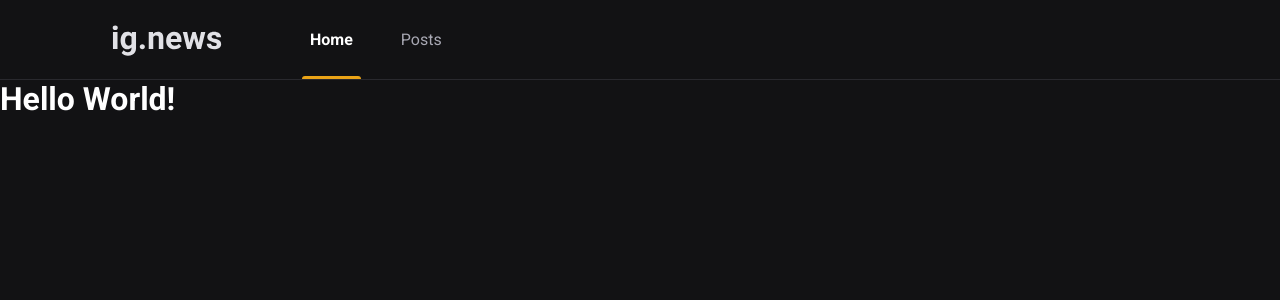
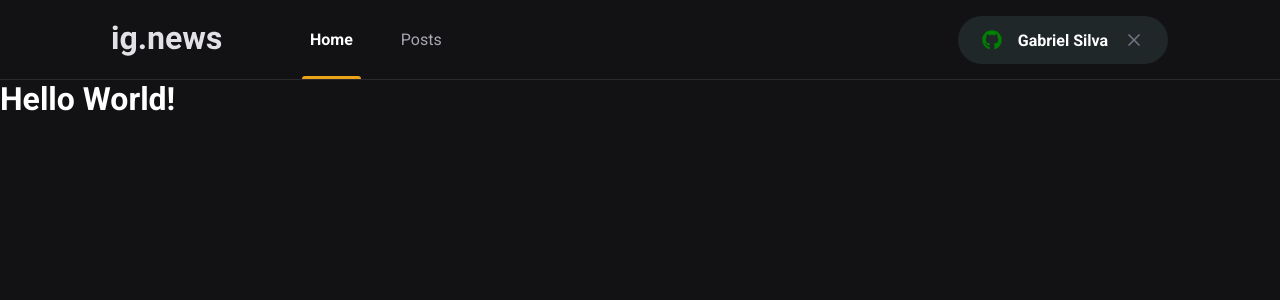
Before and after one commit to Gabrielscruz/ignews, a Next.js app: page / in a window 1280 px wide. Shown: the top 300 px of the page. Built offline with nearby package versions, Linux system fonts and the light colour scheme.

Commit message:
component-SignInButton

```diff
--- a/package.json
+++ b/package.json
@@ -12,6 +12,7 @@
     "next": "12.1.0",
     "react": "17.0.2",
     "react-dom": "17.0.2",
+    "react-icons": "^4.3.1",
     "sass": "^1.49.9",
     "typescript": "^4.6.2"
   },
--- a/src/components/Header/index.tsx
+++ b/src/components/Header/index.tsx
@@ -1,4 +1,5 @@
 import styles from './styles.module.scss';
+import { SignInButton} from '../SignInButton'
 
 export function Header() {
     return (
@@ -9,6 +10,7 @@
                     <a className={styles.active}>Home</a>
                     <a>Posts</a>
                 </nav>
+                <SignInButton/>
             </div>
         </header>
     )
--- a/src/components/Header/styles.module.scss
+++ b/src/components/Header/styles.module.scss
@@ -51,4 +51,8 @@
             }
         }
     }
+
+    button {
+        margin-left: auto;
+    }
 }
--- /dev/null
+++ b/src/components/SignInButton/index.tsx
@@ -0,0 +1,20 @@
+import styles from './styles.module.scss';
+import { FaGithub } from 'react-icons/fa';
+import { FiX } from 'react-icons/fi'
+
+export function SignInButton(){
+    const isUsersLoggedIn = true
+    return isUsersLoggedIn ? (
+        <button className={styles.signInButton} type='button'>
+            <FaGithub color={isUsersLoggedIn? "green" : "#04d361"} />
+            Gabriel Silva
+            <FiX color="#737380" className={styles.closeIcon}/>
+        </button>
+        ):(
+            <button className={styles.signInButton} type='button'>
+                <FaGithub color={isUsersLoggedIn? "green" : "#eba417"} />
+                Sign in with Github
+            </button>
+        )
+
+}
--- /dev/null
+++ b/src/components/SignInButton/styles.module.scss
@@ -0,0 +1,33 @@
+.signInButton {
+    height: 3rem;
+    border-radius: 3rem;
+    background: var(--gray-850);
+    border: 0;
+    padding: 0 1.5rem;
+
+    display: flex;
+    align-items: center;
+    justify-content: center;
+
+    color: var(--white);
+    font-weight: bold;
+
+    svg{
+        width: 20px;
+        height: 20px;
+    }
+
+    svg:first-child {
+        margin-right:  1rem;
+    }
+    svg.closeIcon{
+        margin-left: 1rem;
+    }
+
+    transition: filter 0.2s;
+
+    &:hover{
+        filter: brightness(0.8)
+    }
+
+}
--- a/src/styles/global.scss
+++ b/src/styles/global.scss
@@ -10,6 +10,7 @@
     --gray-100: #e1e1e6;
     --gray-300: #a8a8b3;
     --gray-800: #29292e;
+    --gray-850: #1f2729;
     --gray-900: #121214;
 
     --cyan-500: #61dafb;
```
Also changed, not shown: 1 other file (tests, documents, lock files or other folders).
